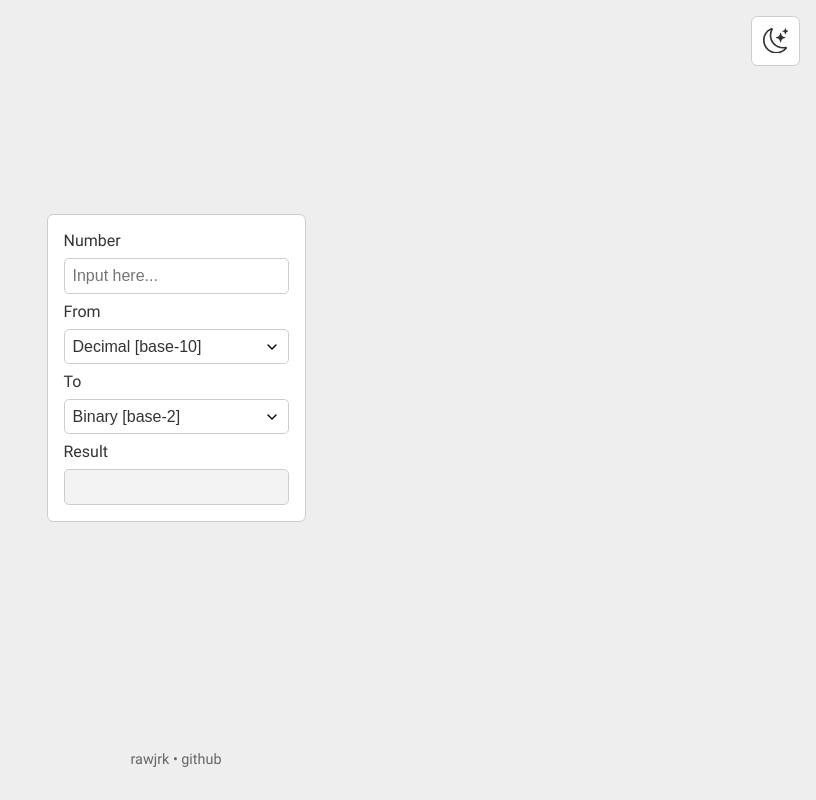
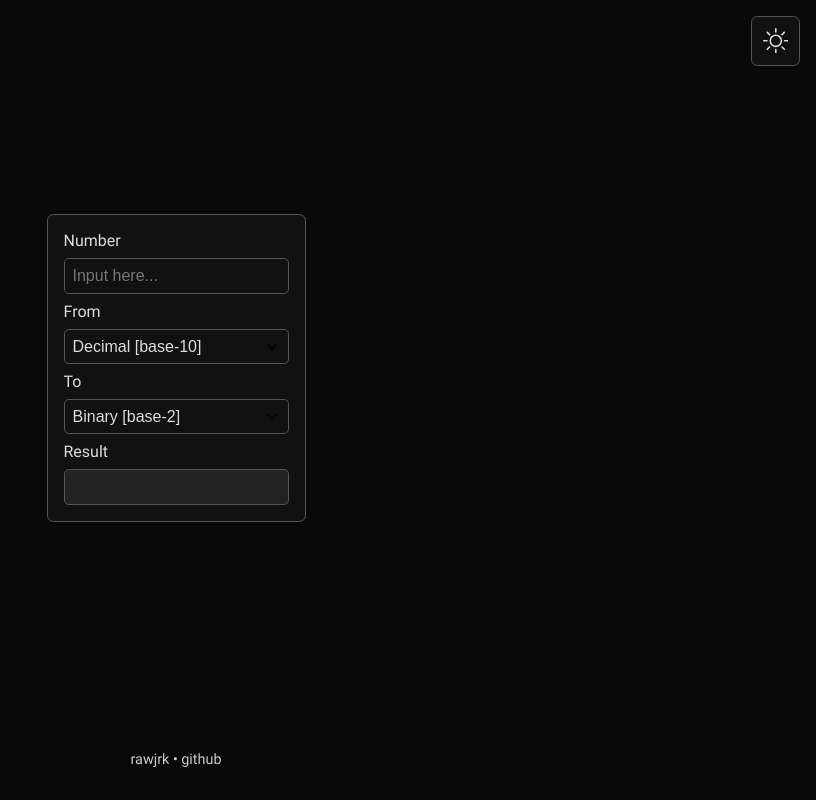
Before and after one commit to rawjrk/num-sys-converter, a JavaScript app: page / in a window 1280 px wide. Shown: the whole page, without its empty margins (464-1280 px from the left). Built offline with nearby package versions, Linux system fonts and the light colour scheme.

Commit message:
implemented basic redux logic

```diff
--- a/src/App.js
+++ b/src/App.js
@@ -1,26 +1,22 @@
-import { BsSun, BsMoonStars } from "react-icons/bs";
 import { ThemeProvider } from "styled-components";
-import { useCachedState } from "./lib/hooks";
-import Converter from "./feature/converter/Converter";
-import ThemeButton from "./feature/theme/ThemeButton";
+import { useSelector } from "react-redux";
+import { themeNameSelector } from "./feature/theme/themeSlice";
+import * as themeStyles from "./styles/theme";
+import GlobalStyles from "./styles/global";
+import ThemeToogler from "./feature/theme/ThemeToogler";
 import Footer from "./feature/footer/components/Footer";
 import Link from "./feature/footer/components/Link";
-import { lightTheme, darkTheme } from "./styles/theme";
-import GlobalStyles from "./styles/global";
+import Converter from "./feature/converter/Converter";
 import options from "./options.json";
 
 function App() {
-  const [isDarkTheme, setIsDarkTheme] = useCachedState("darktheme", false);
-  const toogleTheme = () => {
-    setIsDarkTheme(!isDarkTheme);
-  };
+  const themeName = useSelector(themeNameSelector);
+  const currentTheme = themeStyles[themeName];
 
   return (
-    <ThemeProvider theme={isDarkTheme ? darkTheme : lightTheme}>
+    <ThemeProvider theme={currentTheme}>
       <GlobalStyles />
-      <ThemeButton onClick={toogleTheme}>
-        {isDarkTheme ? <BsSun /> : <BsMoonStars />}
-      </ThemeButton>
+      <ThemeToogler />
       <Converter options={options} />
       <Footer>
         rawjrk &bull; <Link href="https://github.com/rawjrk">github</Link>
--- /dev/null
+++ b/src/app/store.js
@@ -0,0 +1,10 @@
+import { configureStore } from "@reduxjs/toolkit";
+import converterReducer from "../feature/converter/converterSlice";
+import themeReducer from "../feature/theme/themeSlice";
+
+export default configureStore({
+  reducer: {
+    converter: converterReducer,
+    theme: themeReducer,
+  },
+});
--- a/src/feature/converter/Converter.js
+++ b/src/feature/converter/Converter.js
@@ -1,4 +1,4 @@
-import { useCachedState } from "../../lib/hooks";
+import { useSelector, useDispatch } from "react-redux";
 import Form from "./components/Form";
 import Label from "./components/Label";
 import Input from "./components/Input";
@@ -6,10 +6,16 @@ import Select from "./components/Select";
 import Options, { optionsPropType } from "./components/Options";
 import convert from "./convert";
 
+import {
+  setNumber,
+  setFromBase,
+  setToBase,
+  selectConverter,
+} from "./converterSlice";
+
 function Converter({ options }) {
-  const [num, setNum] = useCachedState("number", "");
-  const [fromBase, setFromBase] = useCachedState("frombase", 10);
-  const [toBase, setToBase] = useCachedState("tobase", 2);
+  const { number, fromBase, toBase } = useSelector(selectConverter);
+  const dispatch = useDispatch();
 
   return (
     <Form id="converter">
@@ -18,8 +24,8 @@ function Converter({ options }) {
         id="number"
         type="text"
         placeholder="Input here..."
-        value={num}
-        onChange={(e) => setNum(e.target.value)}
+        value={number}
+        onChange={(e) => dispatch(setNumber(e.target.value))}
       />
 
       <Label htmlFor="frombase">From</Label>
@@ -27,7 +33,7 @@ function Converter({ options }) {
         id="frombase"
         aria-label="Select number base to convert from"
         defaultValue={fromBase}
-        onChange={(e) => setFromBase(e.target.value)}
+        onChange={(e) => dispatch(setFromBase(Number(e.target.value)))}
       >
         <Options options={options} />
       </Select>
@@ -37,7 +43,7 @@ function Converter({ options }) {
         id="tobase"
         aria-label="Select number base to convert to"
         defaultValue={toBase}
-        onChange={(e) => setToBase(e.target.value)}
+        onChange={(e) => dispatch(setToBase(Number(e.target.value)))}
       >
         <Options options={options} />
       </Select>
@@ -47,7 +53,7 @@ function Converter({ options }) {
         id="result"
         type="text"
         disabled
-        value={num ? convert(num, fromBase, toBase) : ""}
+        value={number ? convert(number, fromBase, toBase) : ""}
       />
     </Form>
   );
--- /dev/null
+++ b/src/feature/converter/converterSlice.js
@@ -0,0 +1,28 @@
+import { createSlice } from "@reduxjs/toolkit";
+
+const initialState = {
+  number: "",
+  fromBase: 10,
+  toBase: 2,
+};
+
+const converterSlice = createSlice({
+  name: "converter",
+  initialState,
+  reducers: {
+    setNumber: (state, action) => {
+      state.number = action.payload;
+    },
+    setFromBase(state, action) {
+      state.fromBase = action.payload;
+    },
+    setToBase(state, action) {
+      state.toBase = action.payload;
+    },
+  },
+});
+
+export const { setNumber, setFromBase, setToBase } = converterSlice.actions;
+export const selectConverter = (state) => state.converter;
+
+export default converterSlice.reducer;
--- a/src/feature/theme/ThemeButton.js
+++ /dev/null
@@ -1,16 +0,0 @@
-import styled from "styled-components";
-import Button from "./components/Button";
-
-const ThemeButton = styled(Button)`
-  position: absolute;
-  top: 1rem;
-  right: 1rem;
-
-  svg {
-    font-size: 1.6rem;
-    margin: 0.1em;
-    margin-bottom: 0;
-  }
-`;
-
-export default ThemeButton;
--- /dev/null
+++ b/src/feature/theme/ThemeToogler.js
@@ -0,0 +1,30 @@
+import styled from "styled-components";
+import Button from "./components/Button";
+import { BsSun, BsMoonStars } from "react-icons/bs";
+import { useSelector, useDispatch } from "react-redux";
+import { themeNameSelector, toogleTheme } from "./themeSlice";
+
+const ThemeButton = styled(Button)`
+  position: absolute;
+  top: 1rem;
+  right: 1rem;
+
+  svg {
+    font-size: 1.6rem;
+    margin: 0.1em;
+    margin-bottom: 0;
+  }
+`;
+
+function ThemeToogler() {
+  const themeName = useSelector(themeNameSelector);
+  const dispatch = useDispatch();
+
+  return (
+    <ThemeButton onClick={() => dispatch(toogleTheme())}>
+      {themeName === "darkTheme" ? <BsSun /> : <BsMoonStars />}
+    </ThemeButton>
+  );
+}
+
+export default ThemeToogler;
--- /dev/null
+++ b/src/feature/theme/themeSlice.js
@@ -0,0 +1,29 @@
+import { createSlice } from "@reduxjs/toolkit";
+
+const initialState = {
+  name: "darkTheme",
+};
+
+const themeSlice = createSlice({
+  name: "theme",
+  initialState,
+  reducers: {
+    toogleTheme: (state) => {
+      switch (state.name) {
+        case "darkTheme":
+          state.name = "lightTheme";
+          return;
+        case "lightTheme":
+          state.name = "darkTheme";
+          break;
+        default:
+          state.name = initialState.name;
+      }
+    },
+  },
+});
+
+export const { toogleTheme } = themeSlice.actions;
+export const themeNameSelector = (state) => state.theme.name;
+
+export default themeSlice.reducer;
--- a/src/index.js
+++ b/src/index.js
@@ -1,6 +1,12 @@
 import { createRoot } from "react-dom/client";
+import { Provider } from "react-redux";
 import App from "./App";
+import store from "./app/store";
 
 const root = createRoot(document.getElementById("root"));
 
-root.render(<App />);
+root.render(
+  <Provider store={store}>
+    <App />
+  </Provider>
+);
```
Also changed, not shown: package.json (+7 -1 lines), 1 other file (tests, documents, lock files or other folders).
